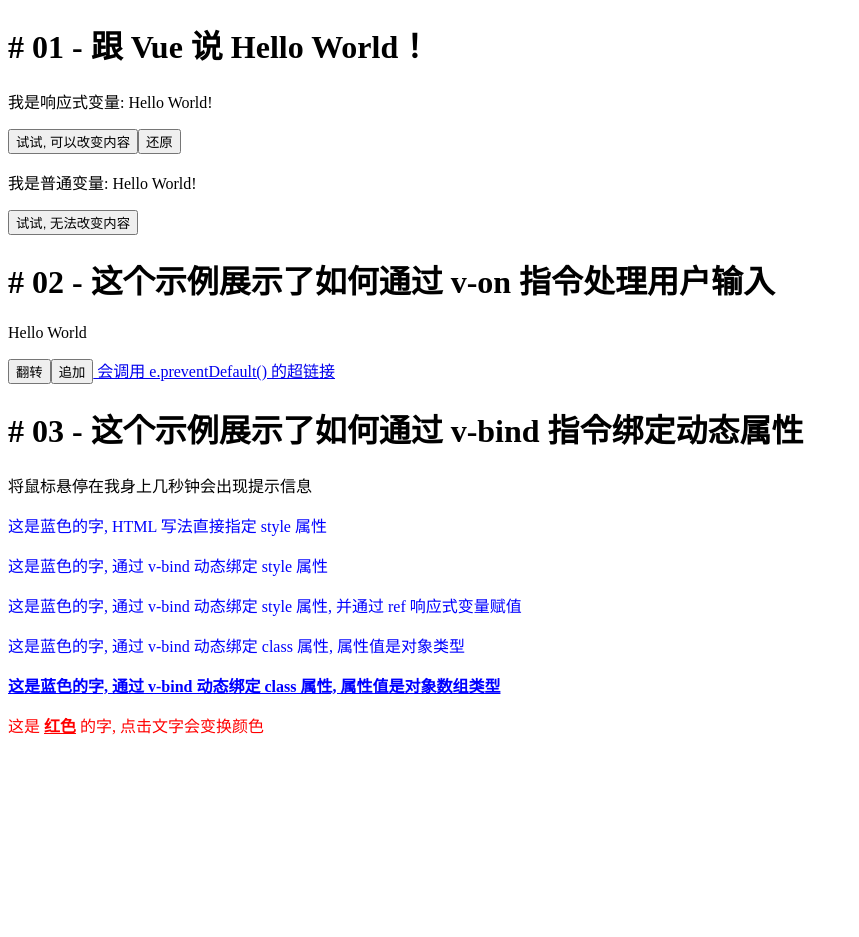
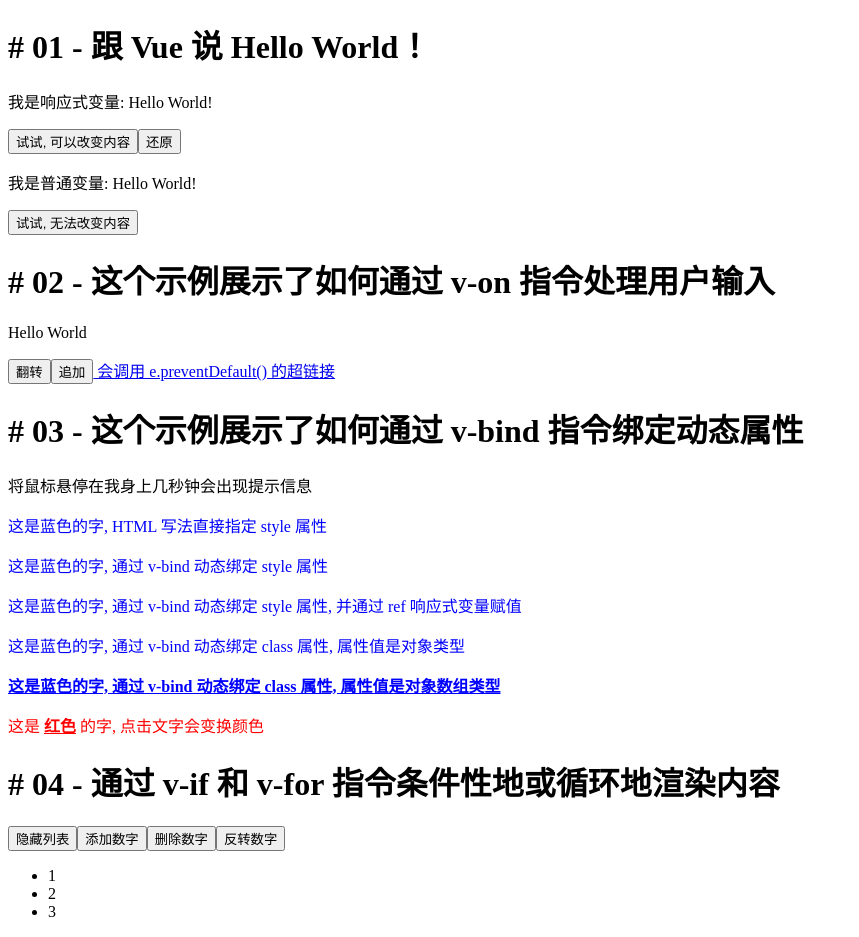
Before and after one commit to fushuwei/vue3-playground, a Vue app in the folder 01-vue-basic/: page / in a window 1280 px wide. Shown: the whole page, without its empty margins (0-859 px from the left). Before the commit the page ends 800 px from the top, so only its background shows below. Built offline with nearby package versions, Linux system fonts and the light colour scheme.

Commit message:
联系v-if和v-for的使用

```diff
--- a/01-vue-basic/src/App.vue
+++ b/01-vue-basic/src/App.vue
@@ -2,6 +2,7 @@
 import HelloWorld from "@/views/HelloWorld.vue";
 import HandingInput from "@/views/HandingInput.vue";
 import AttributeBind from "@/views/AttributeBind.vue";
+import ConditionalsAndLoops from "@/views/ConditionalsAndLoops.vue";
 </script>
 
 <template>
@@ -13,6 +14,9 @@
 
   <h1># 03 - 这个示例展示了如何通过 v-bind 指令绑定动态属性</h1>
   <AttributeBind/>
+
+  <h1># 04 - 通过 v-if 和 v-for 指令条件性地或循环地渲染内容</h1>
+  <ConditionalsAndLoops/>
 </template>
 
 <style scoped></style>
--- a/01-vue-basic/src/views/AttributeBind.vue
+++ b/01-vue-basic/src/views/AttributeBind.vue
@@ -9,6 +9,7 @@
 const messageColor = ref("red");
 
 function changeColor(color: string) {
+  console.log(color);
   if (color === "red") {
     message.value = "绿色";
     messageColor.value = "green";
--- /dev/null
+++ b/01-vue-basic/src/views/ConditionalsAndLoops.vue
@@ -0,0 +1,25 @@
+<script setup lang="ts">
+import { ref } from "vue";
+
+const list = ref([1, 2, 3]);
+const isShow = ref(true);
+</script>
+
+<template>
+  <button @click="isShow = !isShow">隐藏列表</button>
+  <button @click="list.push(list.length + 1)">添加数字</button>
+  <button @click="list.pop()">删除数字</button>
+  <button @click="list.reverse()">反转数字</button>
+
+  <ul v-if="isShow && list.length">
+    <li v-for="item in list">{{ item }}</li>
+  </ul>
+
+  <p v-else-if="list.length">数字列表被隐藏了</p>
+
+  <p v-else>列表为空</p>
+</template>
+
+<style scoped>
+
+</style>
```
